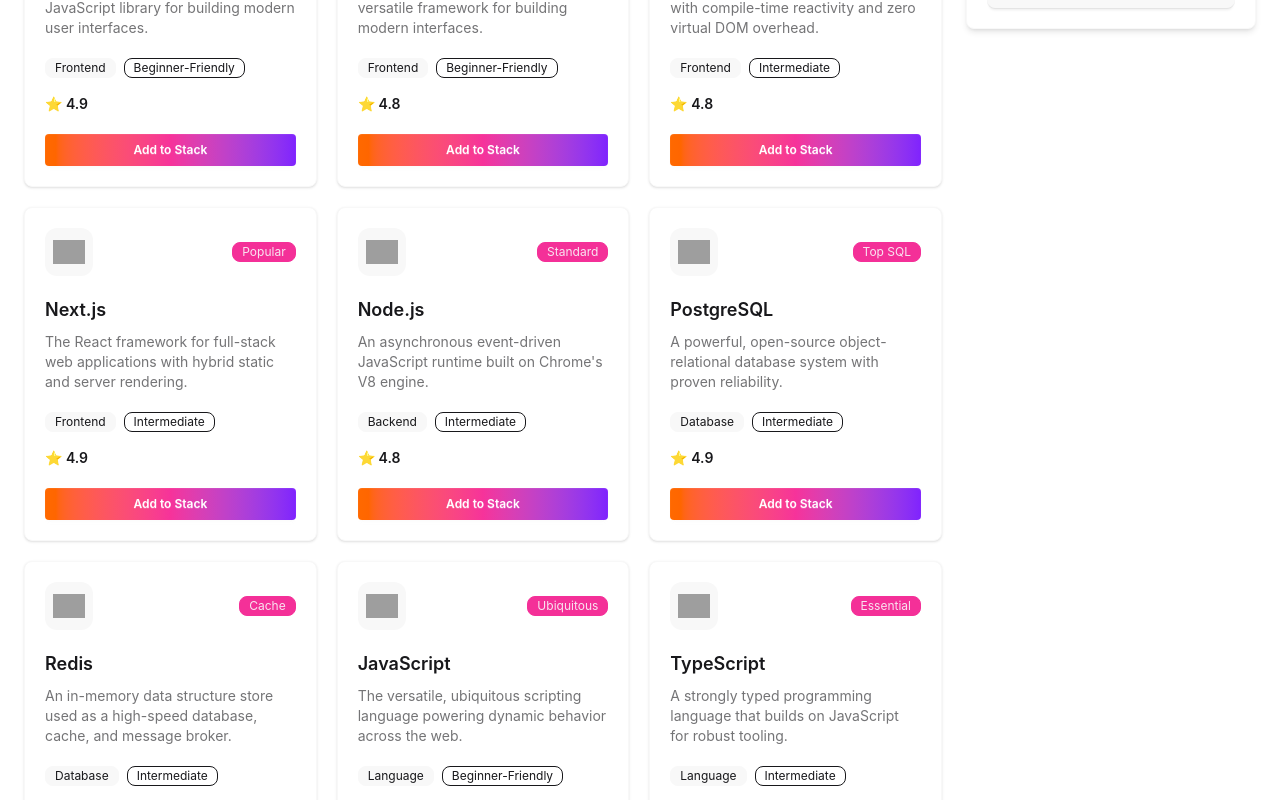
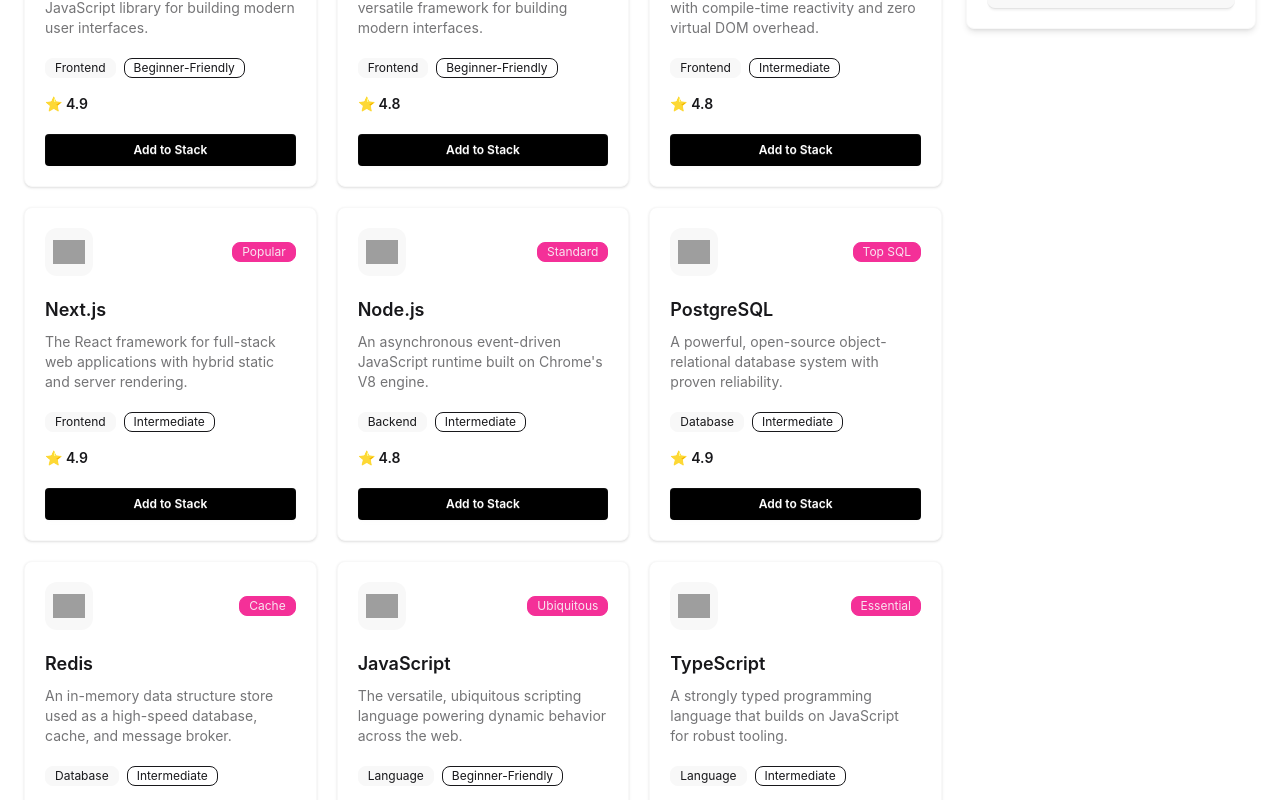
Before and after one commit to Faiazrahman07/dev-stack, a React (Vite) app: page / in a window 1280 px wide. Shown: the part 920-1720 px from the top of the page. Built offline with nearby package versions, Linux system fonts and the light colour scheme; grey boxes are pictures that could not be loaded.

Commit message:
improve technology cards

```diff
--- a/src/Components/TechnologyList.tsx
+++ b/src/Components/TechnologyList.tsx
@@ -29,7 +29,6 @@
 
   return (
     <div className="grid grid-cols-1 gap-5 md:grid-cols-2 lg:grid-cols-3">
-
       {technologies.map((tech) => {
         const isAdded = selectedTechnologies.some(
           (item) => item.id === tech.id
@@ -38,7 +37,7 @@
         return (
           <div
             key={tech.id}
-            className="card border border-base-200 bg-base-100 shadow-sm transition duration-300 hover:-translate-y-1 hover:shadow-lg"
+            className="card border border-base-200 bg-base-100 shadow-sm"
           >
             <div className="card-body p-5">
 
@@ -86,7 +85,7 @@
                   className={`btn btn-sm w-full border-0 text-white ${
                     isAdded
                       ? "btn-disabled"
-                      : "bg-linear-to-r from-orange-500 via-pink-500 to-violet-600"
+                      : "bg-black hover:bg-gray-800"
                   }`}
                 >
                   {isAdded
@@ -99,7 +98,6 @@
           </div>
         );
       })}
-
     </div>
   );
 };
```
